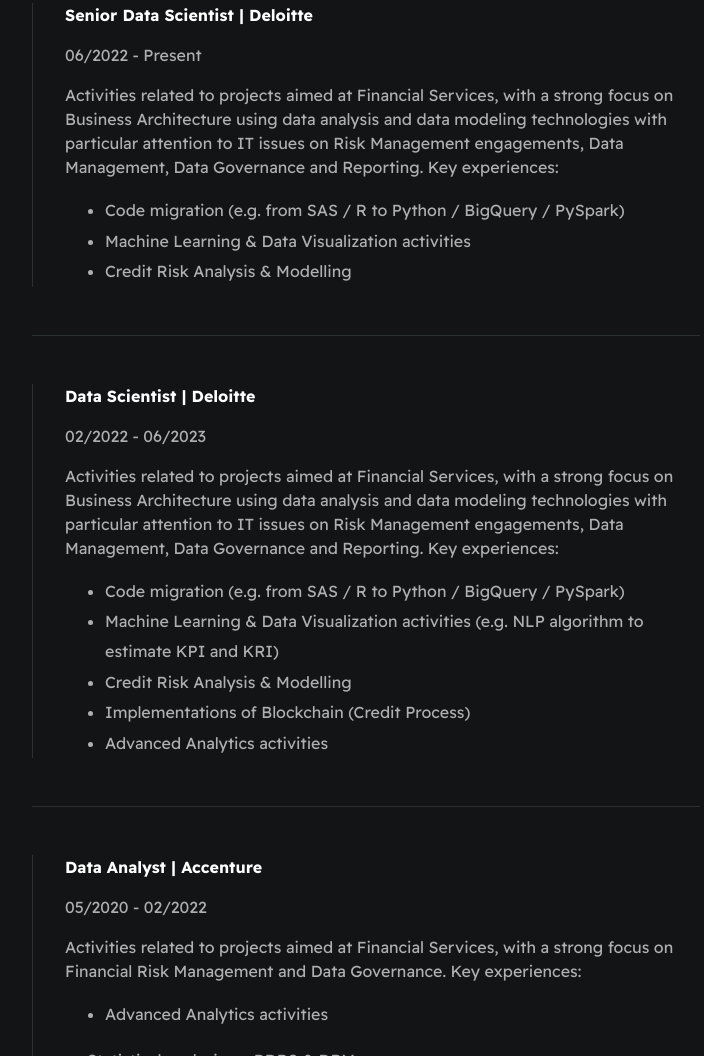
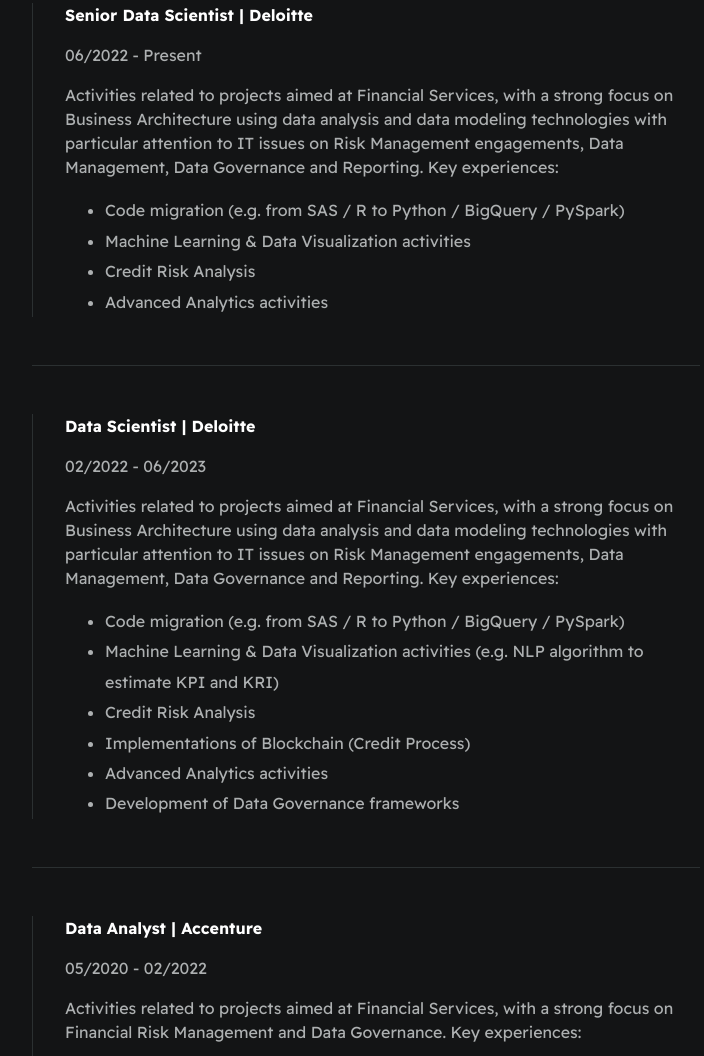
Before and after one commit to aborius/digital_resume, a plain HTML site: page index.html in a window 1280 px wide. Shown: the part 893-1949 px from the top of the page, without its empty margins (274-978 px from the left). Drawn offline with Linux system fonts and the light colour scheme.

Commit message:
New section v3.2

```diff
--- a/index.html
+++ b/index.html
@@ -67,7 +67,8 @@
                     <ul>
                         <li>Code migration (e.g. from SAS / R to Python / BigQuery / PySpark)</li>
                         <li>Machine Learning & Data Visualization activities</li>
-                        <li>Credit Risk Analysis & Modelling</li>
+                        <li>Credit Risk Analysis</li>
+                        <li>Advanced Analytics activities</li>
                     </ul>
                 </div>
 
@@ -83,9 +84,10 @@
                     <ul>
                         <li>Code migration (e.g. from SAS / R to Python / BigQuery / PySpark)</li>
                         <li>Machine Learning & Data Visualization activities (e.g. NLP algorithm to estimate KPI and KRI)</li>
-                        <li>Credit Risk Analysis & Modelling</li>
+                        <li>Credit Risk Analysis</li>
                         <li>Implementations of Blockchain (Credit Process)</li>
                         <li>Advanced Analytics activities</li>
+                        <li>Development of Data Governance frameworks</li>
                     </ul>
                 </div>
 
```
Also changed, not shown: 2 other files.
